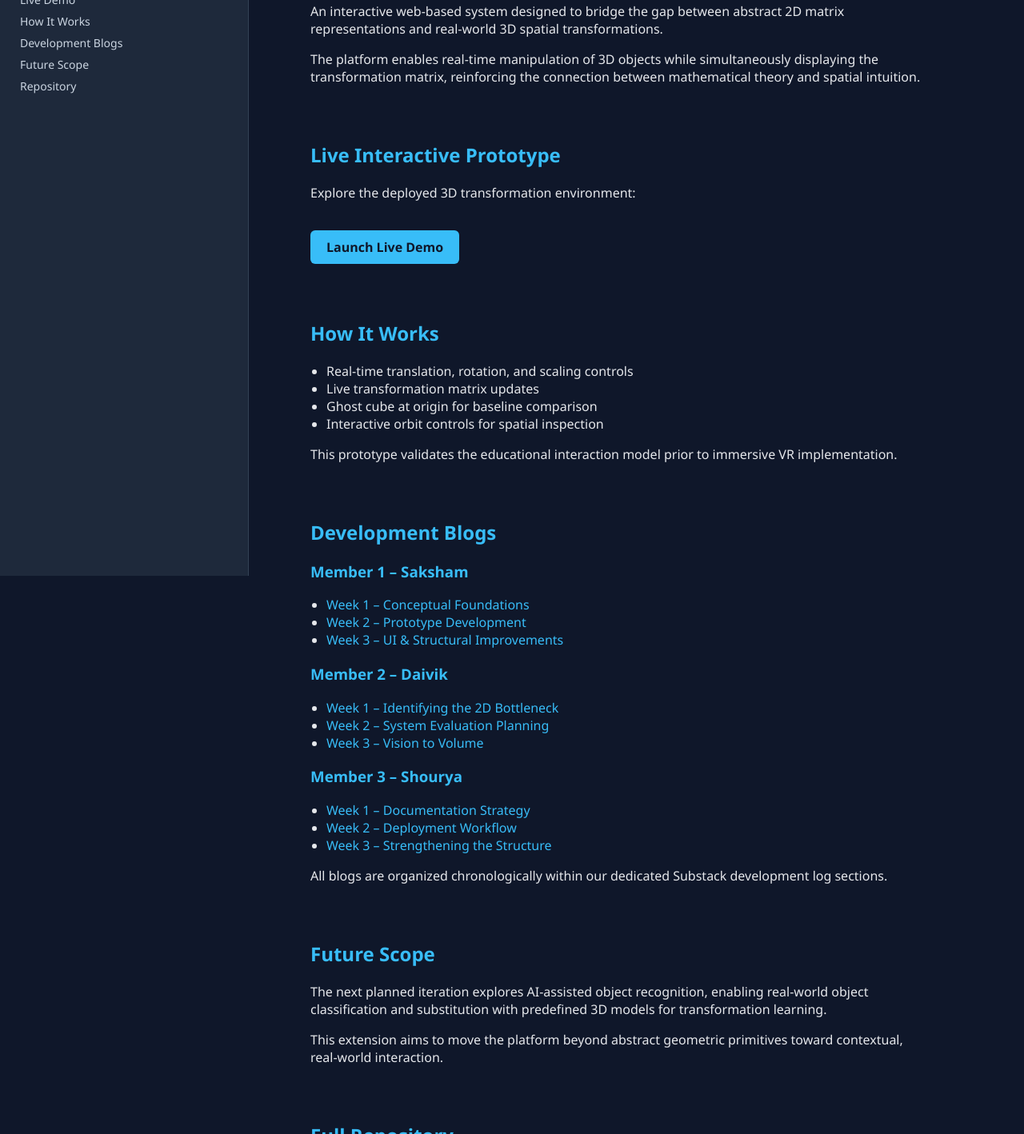
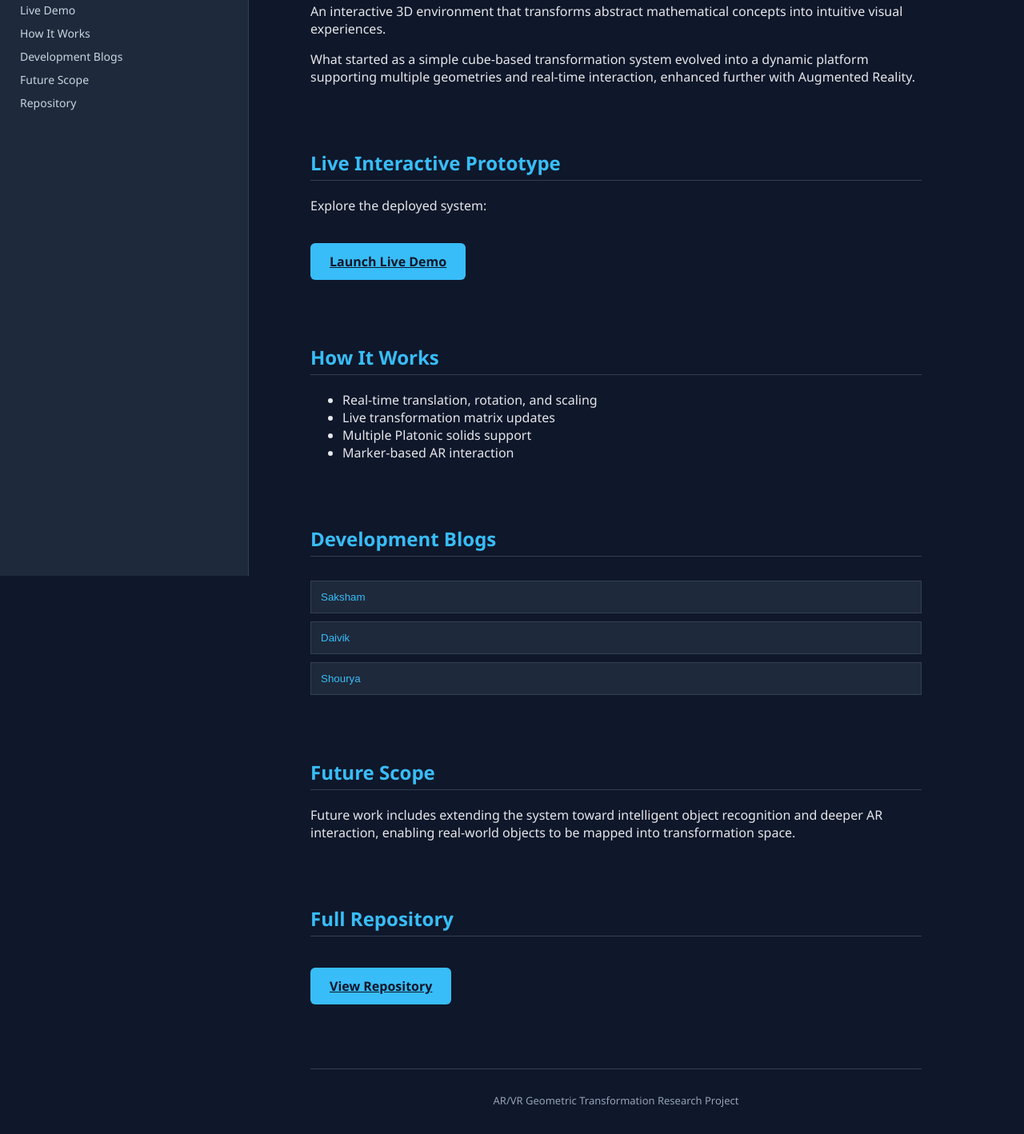
Before and after one commit to Saksham-Mist/AR-VR-Project-Team_Rankers, a plain HTML site: page index.html in a window 1280 px wide. Shown: the part 130-1548 px from the top of the page at 80% size. Drawn offline with Linux system fonts and the light colour scheme.

Commit message:
Update index.html

```diff
--- a/index.html
+++ b/index.html
@@ -30,22 +30,23 @@ aside {
 
 aside h2 {
   color: #38bdf8;
-  margin-bottom: 15px;
 }
 
 aside a {
   display: block;
   color: #cbd5e1;
   text-decoration: none;
-  margin: 8px 0;
+  margin: 10px 0;
   font-size: 14px;
+  transition: 0.3s;
 }
 
 aside a:hover {
   color: #38bdf8;
+  transform: translateX(5px);
 }
 
-/* Main Content */
+/* Main */
 main {
   margin-left: 260px;
   padding: 60px 10%;
@@ -53,36 +54,78 @@ main {
 }
 
 section {
-  margin-bottom: 70px;
+  margin-bottom: 80px;
 }
 
 h1, h2, h3 {
   color: #38bdf8;
 }
 
-a {
-  color: #38bdf8;
-  text-decoration: none;
+h2 {
+  border-bottom: 1px solid #334155;
+  padding-bottom: 5px;
 }
 
-a:hover {
-  text-decoration: underline;
-}
-
+/* Button */
 .button {
   display: inline-block;
   margin-top: 20px;
-  padding: 10px 20px;
+  padding: 12px 24px;
   background: #38bdf8;
   color: #0f172a;
   font-weight: bold;
   border-radius: 6px;
+  transition: 0.3s;
 }
 
-ul {
-  padding-left: 20px;
+.button:hover {
+  background: #0ea5e9;
+  transform: scale(1.05);
 }
 
+/* Blog dropdown */
+.blog-dropdown {
+  margin-top: 20px;
+}
+
+.member-btn {
+  width: 100%;
+  padding: 12px;
+  background: #1e293b;
+  color: #38bdf8;
+  border: 1px solid #334155;
+  text-align: left;
+  cursor: pointer;
+  margin-top: 10px;
+  transition: 0.3s;
+}
+
+.member-btn:hover {
+  background: #334155;
+}
+
+/* Animated dropdown */
+.member-content {
+  max-height: 0;
+  overflow: hidden;
+  transition: max-height 0.4s ease;
+  padding-left: 10px;
+}
+
+.member-content a {
+  display: block;
+  padding: 8px;
+  color: #cbd5e1;
+  text-decoration: none;
+  transition: 0.2s;
+}
+
+.member-content a:hover {
+  color: #38bdf8;
+  transform: translateX(5px);
+}
+
+/* Footer */
 footer {
   text-align: center;
   padding: 30px;
@@ -97,7 +140,7 @@ footer {
 
 <div class="layout">
 
-<!-- Sidebar Navigation -->
+<!-- Sidebar -->
 <aside>
   <h2>Project Navigation</h2>
   <a href="#overview">Overview</a>
@@ -108,30 +151,27 @@ footer {
   <a href="#repo">Repository</a>
 </aside>
 
-<!-- Main Content -->
+<!-- Main -->
 <main>
 
 <section id="overview">
   <h1>3D Geometric Transformation Visualization Environment</h1>
+
   <p>
-    An interactive web-based system designed to bridge the gap between abstract
-    2D matrix representations and real-world 3D spatial transformations.
+    An interactive 3D environment that transforms abstract mathematical concepts into intuitive visual experiences.
   </p>
 
   <p>
-    The platform enables real-time manipulation of 3D objects while simultaneously
-    displaying the transformation matrix, reinforcing the connection between
-    mathematical theory and spatial intuition.
+    What started as a simple cube-based transformation system evolved into a dynamic platform supporting multiple geometries and real-time interaction, enhanced further with Augmented Reality.
   </p>
 </section>
 
 <section id="demo">
   <h2>Live Interactive Prototype</h2>
-  <p>
-    Explore the deployed 3D transformation environment:
-  </p>
 
-  <a class="button" href="https://ar-vr-3d-visualizer.netlify.app" target="_blank">
+  <p>Explore the deployed system:</p>
+
+  <a class="button" href="https://graceful-scone-39af86.netlify.app/" target="_blank">
     Launch Live Demo
   </a>
 </section>
@@ -140,83 +180,84 @@ footer {
   <h2>How It Works</h2>
 
   <ul>
-    <li>Real-time translation, rotation, and scaling controls</li>
+    <li>Real-time translation, rotation, and scaling</li>
     <li>Live transformation matrix updates</li>
-    <li>Ghost cube at origin for baseline comparison</li>
-    <li>Interactive orbit controls for spatial inspection</li>
+    <li>Multiple Platonic solids support</li>
+    <li>Marker-based AR interaction</li>
   </ul>
-
-  <p>
-    This prototype validates the educational interaction model prior to
-    immersive VR implementation.
-  </p>
 </section>
 
 <section id="blogs">
   <h2>Development Blogs</h2>
 
-  <h3>Member 1 – Saksham</h3>
-  <ul>
-    <li><a href="https://sakshamsharma880460.substack.com/p/the-very-first-step" target="_blank">Week 1 – Conceptual Foundations</a></li>
-    <li><a href="https://sakshamsharma880460.substack.com/p/week-2-turning-theory-into-an-interactive" target="_blank">Week 2 – Prototype Development</a></li>
-    <li><a href="https://sakshamsharma880460.substack.com/p/week-3-functional-prototype-to-structured" target="_blank">Week 3 – UI & Structural Improvements</a></li>
-  </ul>
+  <div class="blog-dropdown">
 
-  <h3>Member 2 – Daivik</h3>
-  <ul>
-    <li><a href="https://daivikpathak.substack.com/p/vr-based-geometric-transformation" target="_blank">Week 1 – Identifying the 2D Bottleneck</a></li>
-    <li><a href="https://substack.com/@daivikpathak/note/c-215194520" target="_blank">Week 2 – System Evaluation Planning</a></li>
-    <li><a href="https://substack.com/@daivikpathak/note/c-219406407" target="_blank">Week 3 – Vision to Volume</a></li>
+    <!-- Saksham -->
+    <button class="member-btn">Saksham</button>
+    <div class="member-content">
+      <a href="https://sakshamsharma880460.substack.com/p/the-very-first-step" target="_blank">Week 1</a>
+      <a href="https://sakshamsharma880460.substack.com/p/week-2-turning-theory-into-an-interactive" target="_blank">Week 2</a>
+      <a href="https://sakshamsharma880460.substack.com/p/week-3-functional-prototype-to-structured" target="_blank">Week 3</a>
+      <a href="https://sakshamsharma880460.substack.com/p/from-a-static-cube-to-an-interactive" target="_blank">Week 4</a>
+    </div>
 
-  </ul>
+    <!-- Daivik -->
+    <button class="member-btn">Daivik</button>
+    <div class="member-content">
+      <a href="https://daivikpathak.substack.com/p/vr-based-geometric-transformation" target="_blank">Week 1</a>
+      <a href="https://substack.com/@daivikpathak/note/c-215194520" target="_blank">Week 2</a>
+      <a href="https://substack.com/@daivikpathak/note/c-219406407" target="_blank">Week 3</a>
+      <a href="https://substack.com/@daivikpathak/note/c-235436052" target="_blank">Week 4</a>
+    </div>
 
-  <h3>Member 3 – Shourya</h3>
-  <ul>
-    <li><a href="https://shouryakapoor.substack.com/p/avr-project" target="_blank">Week 1 – Documentation Strategy</a></li>
-    <li><a href="https://substack.com/@shouryakapoor/note/c-215194123" target="_blank">Week 2 – Deployment Workflow</a></li>
-    <li><a href="https://substack.com/@shouryakapoor/note/c-219415815" target="_blank">Week 3 – Strengthening the Structure</a></li>
-  </ul>
+    <!-- Shourya -->
+    <button class="member-btn">Shourya</button>
+    <div class="member-content">
+      <a href="https://shouryakapoor.substack.com/p/avr-project" target="_blank">Week 1</a>
+      <a href="https://substack.com/@shouryakapoor/note/c-215194123" target="_blank">Week 2</a>
+      <a href="https://substack.com/@shouryakapoor/note/c-219415815" target="_blank">Week 3</a>
+      <a href="https://substack.com/@shouryakapoor/note/c-235379634?r=7hs6ir" target="_blank">Week 4</a>
+    </div>
 
-  <p>
-    All blogs are organized chronologically within our dedicated Substack
-    development log sections.
-  </p>
+  </div>
 </section>
 
 <section id="future">
   <h2>Future Scope</h2>
 
   <p>
-    The next planned iteration explores AI-assisted object recognition,
-    enabling real-world object classification and substitution with
-    predefined 3D models for transformation learning.
-  </p>
-
-  <p>
-    This extension aims to move the platform beyond abstract geometric
-    primitives toward contextual, real-world interaction.
+    Future work includes extending the system toward intelligent object recognition and deeper AR interaction, enabling real-world objects to be mapped into transformation space.
   </p>
 </section>
 
 <section id="repo">
   <h2>Full Repository</h2>
 
-  <p>
-    Detailed design documentation, development logs, and deployment workflow
-    are available within the GitHub repository.
-  </p>
-
   <a class="button" href="https://github.com/Saksham-Mist/AR-VR-Project-Team_Rankers" target="_blank">
-    View Full Repository
+    View Repository
   </a>
 </section>
 
 <footer>
-  AR/VR Geometric Transformation Research Project – Academic Implementation
+  AR/VR Geometric Transformation Research Project
 </footer>
 
 </main>
 </div>
 
+<script>
+document.querySelectorAll(".member-btn").forEach(btn => {
+  btn.onclick = function () {
+    const content = this.nextElementSibling;
+
+    if (content.style.maxHeight) {
+      content.style.maxHeight = null;
+    } else {
+      content.style.maxHeight = content.scrollHeight + "px";
+    }
+  };
+});
+</script>
+
 </body>
 </html>
```
